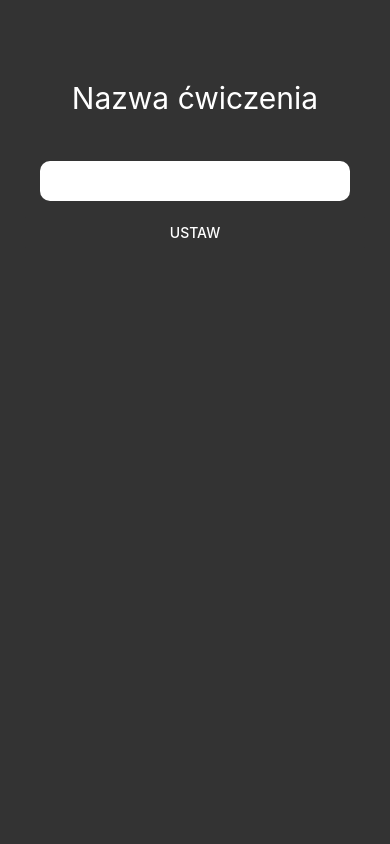
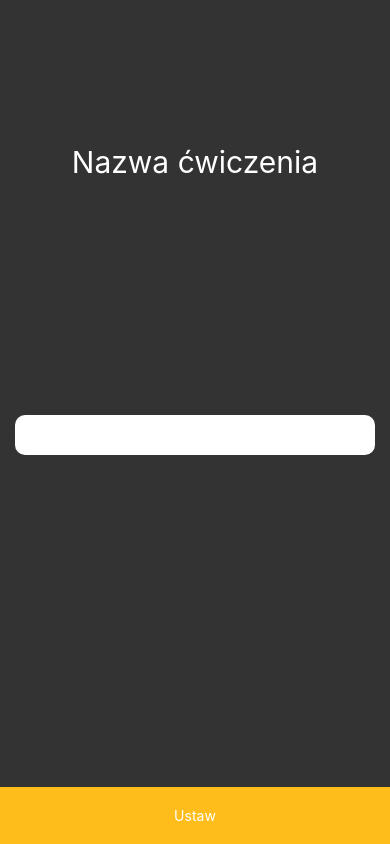
Before and after one commit to jaroslawlesniak/trainer, a React Native app in the folder frontend/: screen / in a window 390 px wide. Built offline with nearby package versions, Linux system fonts and the light colour scheme.

Commit message:
Layout change in training page

```diff
--- a/frontend/App.js
+++ b/frontend/App.js
@@ -6,8 +6,7 @@ import Training from './components/training';
 const styles = StyleSheet.create({
     view: {
         backgroundColor: '#333',
-        flex: 1,
-        padding: 25
+        flex: 1
     }
   });
 
@@ -28,7 +27,7 @@ export default class App extends React.Component {
             content = (<Configure onConfigure={ this.startTraining }/>);
         }
         if(this.state.page === 1) {
-            content = <Training data={ this.state.data }/>
+            content = <Training data={ this.state.data } finishTraining={ this.finishTraining }/>
         }
 
         return (
@@ -44,4 +43,10 @@ export default class App extends React.Component {
             data: data
         });
     }
+
+    finishTraining = () => {
+        this.setState({
+            page: 0
+        });
+    }
 }
--- a/frontend/components/configure.js
+++ b/frontend/components/configure.js
@@ -1,9 +1,22 @@
 import React from "react";
-import { StyleSheet, Text, Button, View, TextInput } from "react-native";
+import { StyleSheet, Text, TouchableOpacity, View, TextInput, ToastAndroid } from "react-native";
 
 const styles = StyleSheet.create({
     container: {
         marginTop: 25,
+        flex: 1,
+        display: "flex",
+        alignItems: "stretch",
+        flexDirection: "column",
+        justifyContent: "space-between"
+    },
+    view: {
+        display: "flex",
+        flex: 2,
+        justifyContent: "center"
+    },
+    button: {
+        justifyContent: "flex-end"
     },
     text: {
         alignItems: "center",
@@ -14,15 +27,6 @@ const styles = StyleSheet.create({
         fontSize: 30,
         color: "#fff"
     },
-    button: {
-        padding: 0,
-        shadowOffset: {
-            height: 0,
-            width: 0
-        },
-        shadowOpacity: 0,
-        elevation: 0
-    },
     input: {
         backgroundColor: "#fff",
         margin: 15,
@@ -30,7 +34,14 @@ const styles = StyleSheet.create({
         color: "#333",
         height: "auto",
         padding: 10,
-        fontSize: 16
+        fontSize: 16,
+        textAlign: "left"
+    },
+    submit_button: {
+        backgroundColor: "#FFBD1B",
+        color: "#fff",
+        padding: 20,
+        textAlign: "center"
     }
 });
 
@@ -50,6 +61,7 @@ class Configure extends React.Component {
 
     render() {
         let content;
+        let keyboardType = "default";
 
         if(this.state.level === 0) {
             content = <Text>Nazwa ćwiczenia</Text>;
@@ -63,13 +75,22 @@ class Configure extends React.Component {
         if(this.state.level > 2) {
             content = <Text>Powtórzenia w serii {this.state.level - 2}/{this.state.series_amount}</Text>
         }
+        if(this.state.level > 0) {
+            keyboardType = "numeric";
+        }
 
         return (
             <View style={styles.container}>
-                <View style={{ alignContent: "flex-end"}}>
+                <View style={ styles.view }>
                     <Text style={[ styles.text, styles.header ]}>{ content }</Text>
-                    <TextInput style={[styles.text, styles.input ]} value={this.state.text} onChangeText={(text) => this.setState({text})}/>
-                    <Button title="Ustaw" style={[styles.text, styles.button ]} onPress={() => { this.nextLevel() }} color="#333"/>
+                </View>
+                <View style={ styles.view }>
+                    <TextInput keyboardType={ keyboardType } style={[styles.text, styles.input ]} value={this.state.text} onChangeText={(text) => this.setState({text})}/>
+                </View>
+                <View style={[ styles.view, styles.button ]}>
+                    <TouchableOpacity onPress={() => { this.nextLevel() }}>
+                        <Text style={ styles.submit_button }>Ustaw</Text>
+                    </TouchableOpacity>
                 </View>
             </View>
         );
@@ -77,35 +98,51 @@ class Configure extends React.Component {
 
     nextLevel() {
         if(this.state.level === 0) {
+            if(this.state.text !== "") {
                 this.setState({
                     name: this.state.text,
                     level: this.state.level + 1,
                     text: ""
                 });
+            } else {
+                ToastAndroid.show('Musisz podać nazwę treningu', ToastAndroid.SHORT, ToastAndroid.BOTTOM);
+            }
         }
         if(this.state.level === 1) {
+            if(this.state.text !== "") {
                 this.setState({
-                series_amount: parseInt(this.state.text),
+                    series_amount: parseInt(this.state.text) || 1,
                     level: this.state.level + 1,
                     text: ""
                 });
+            } else {
+                ToastAndroid.show('Musisz podać ilość serii', ToastAndroid.SHORT, ToastAndroid.BOTTOM);
+            }
         }
         if(this.state.level === 2) {
+            if(this.state.text !== "") {
                 this.setState({
-                break: parseInt(this.state.text),
+                    break: parseInt(this.state.text) || 0,
                     level: this.state.level + 1,
                     text: ""
                 });
+            } else {
+                ToastAndroid.show('Musisz podać długość przerwy pomiędzy seriami', ToastAndroid.SHORT, ToastAndroid.BOTTOM);
+            }
         }
         if(this.state.level > 2) {
+            if(this.state.text !== "") {
             let series = this.state.series;
-            series.push(parseInt(this.state.text));
+            series.push(parseInt(this.state.text) || 0);
 
                 this.setState({
                     series: series,
                     level: this.state.level + 1,
                     text: ""
                 });
+            } else {
+                ToastAndroid.show('Musisz podać ilość powtórzeń w serii', ToastAndroid.SHORT, ToastAndroid.BOTTOM);
+            }
         }
         if(this.state.level > 2 && this.state.level === (this.state.series_amount + 2)) {
             this.props.onConfigure({
--- a/frontend/components/training.js
+++ b/frontend/components/training.js
@@ -1,21 +1,57 @@
 import React from "react";
-import { View, Text, StyleSheet, Button } from 'react-native';
+import { View, Text, StyleSheet, TouchableOpacity } from 'react-native';
 
 const styles = StyleSheet.create({
+    container: {
+        marginTop: 15,
+        flex: 1,
+        display: "flex",
+        alignItems: "stretch",
+        flexDirection: "column",
+        justifyContent: "space-between"
+    },
+    view: {
+        display: "flex",
+        flex: 2,
+        justifyContent: "flex-start",
+        padding: 10
+    },
+    button: {
+        justifyContent: "flex-end",
+        padding: 0
+    },
     header: {
-        fontSize: 30,
         color: "#fff",
-        marginTop: 50,
-        marginBottom: 25
+        fontSize: 25,
+        marginBottom: 15
     },
     text: {
-        color: "#fff"
+        color: "#eee"
     },
-    serie: {
-        color: "#FFBD1B",
-        fontSize: 40,
+    submit_button: {
+        backgroundColor: "#FFBD1B",
+        color: "#fff",
+        padding: 20,
+        textAlign: "center"
+    },
+    name: {
+        color: "#fff",
+        fontSize: 25,
+        marginBottom: 15,
+        textAlign: "center"
+    },
+    current_serie: {
+        fontSize: 18,
+        color: "#bbb",
+        textAlign: "center"
+    },
+    counter: {
         textAlign: "center",
-        marginBottom: 25
+        fontSize: 50,
+        color: "#FFBD1B"
+    },
+    center: {
+        justifyContent: "center"
     }
 });
 
@@ -40,12 +76,18 @@ class Training extends React.Component {
 
         if(this.state.level === 0) {
             content =
-            (<View>
-                <Text style={ styles.header }>Podsumowanie</Text>
-                <Text style={ styles.text }>Ćwiczenie: {this.state.name}</Text>
-                <Text style={ styles.text }>Czas pomiędzy seriami: {this.state.break}</Text>
-                <Text style={ styles.text }>Serie: {this.state.series.join(", ")}</Text>
-                <Button title="Rozpocznij trening" onPress={() => this.startTraining() }/>
+            (<View style={styles.container}>
+                <View style={styles.view}>
+                    <Text style={ styles.header }>Podsumowanie</Text>
+                    <Text style={ styles.text }>Ćwiczenie: {this.state.name}</Text>
+                    <Text style={ styles.text }>Czas pomiędzy seriami: {this.state.break}</Text>
+                    <Text style={ styles.text }>Powtórzenia: {this.state.series.join(", ")}</Text>
+                </View>
+                <View style={[styles.view, styles.button]}>
+                    <TouchableOpacity onPress={() => { this.startTraining() }}>
+                        <Text style={ styles.submit_button }>Rozpocznij trening</Text>
+                    </TouchableOpacity>
+                </View>
             </View>);
         }
 
@@ -53,31 +95,49 @@ class Training extends React.Component {
             if(this.state.level > 0) {
                 if(this.state.level%2 === 0) {
                     content = (
-                        <View>
-                            <Text style={ styles.header }>Przerwa</Text>
-                            <Text style={ styles.serie }>{this.state.break_time}</Text>
+                        <View style={styles.container}>
+                            <View style={[styles.view, styles.center]}>
+                                <Text style={ styles.name }>Przerwa</Text>
+                                <Text style={ styles.counter }>{this.state.break_time}</Text>
+                            </View>
                         </View>
                     );
                 } else {
                     content = (
-                        <View>
-                            <Text style={styles.header}>Seria {this.state.serie + 1}/{this.state.series.length}</Text>
-                            <Text style={styles.serie}>{this.state.series[this.state.serie]}</Text>
-                            <Button title="Zakończ serię" onPress={ () => { this.startBreak() }}/>
+                        <View style={styles.container}>
+                            <View style={styles.view}>
+                                <Text style={styles.name}>{this.state.name}</Text>
+                                <Text style={styles.current_serie}>{this.state.serie + 1}/{this.state.series.length}</Text>
+                            </View>
+                            <View style={styles.view}>
+                                <Text style={styles.counter}>{this.state.series[this.state.serie]}</Text>
+                            </View>
+                            <View style={[styles.view, styles.button]}>
+                                <TouchableOpacity onPress={() => { this.startBreak() }}>
+                                    <Text style={ styles.submit_button }>Zakończ serię</Text>
+                                </TouchableOpacity>
+                            </View>
                         </View>
                     );
                 }
             }
         } else {
             content = (
-            <View>
-                <Text style={styles.header}>Zakończono trening</Text>
-                <Text style={styles.text}>{this.state.completed} powtórzeń</Text>
+            <View style={styles.container}>
+                <View style={styles.view}>
+                    <Text style={styles.name}>Zakończono trening</Text>
+                    <Text style={styles.current_serie}>{this.state.completed} powtórzeń</Text>
+                </View>
+                <View style={[styles.view, styles.button]}>
+                    <TouchableOpacity onPress={() => { this.props.finishTraining() }}>
+                        <Text style={ styles.submit_button }>Nowy trening</Text>
+                    </TouchableOpacity>
+                </View>
             </View>);
         }
 
         return (
-            <View>
+            <View style={styles.container}>
                 { content }
             </View>
         );
```
Lines whose indentation alone changed are shown as unchanged.
